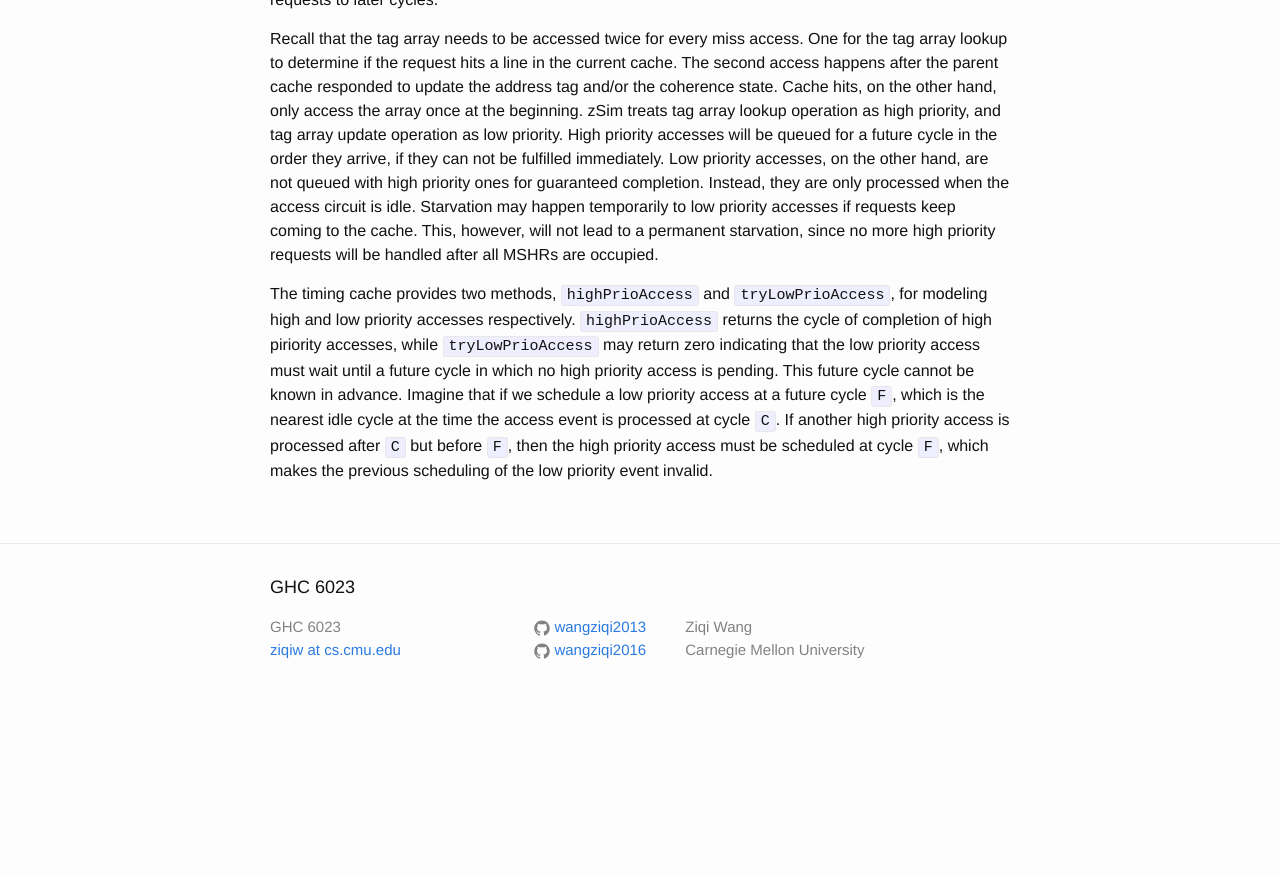
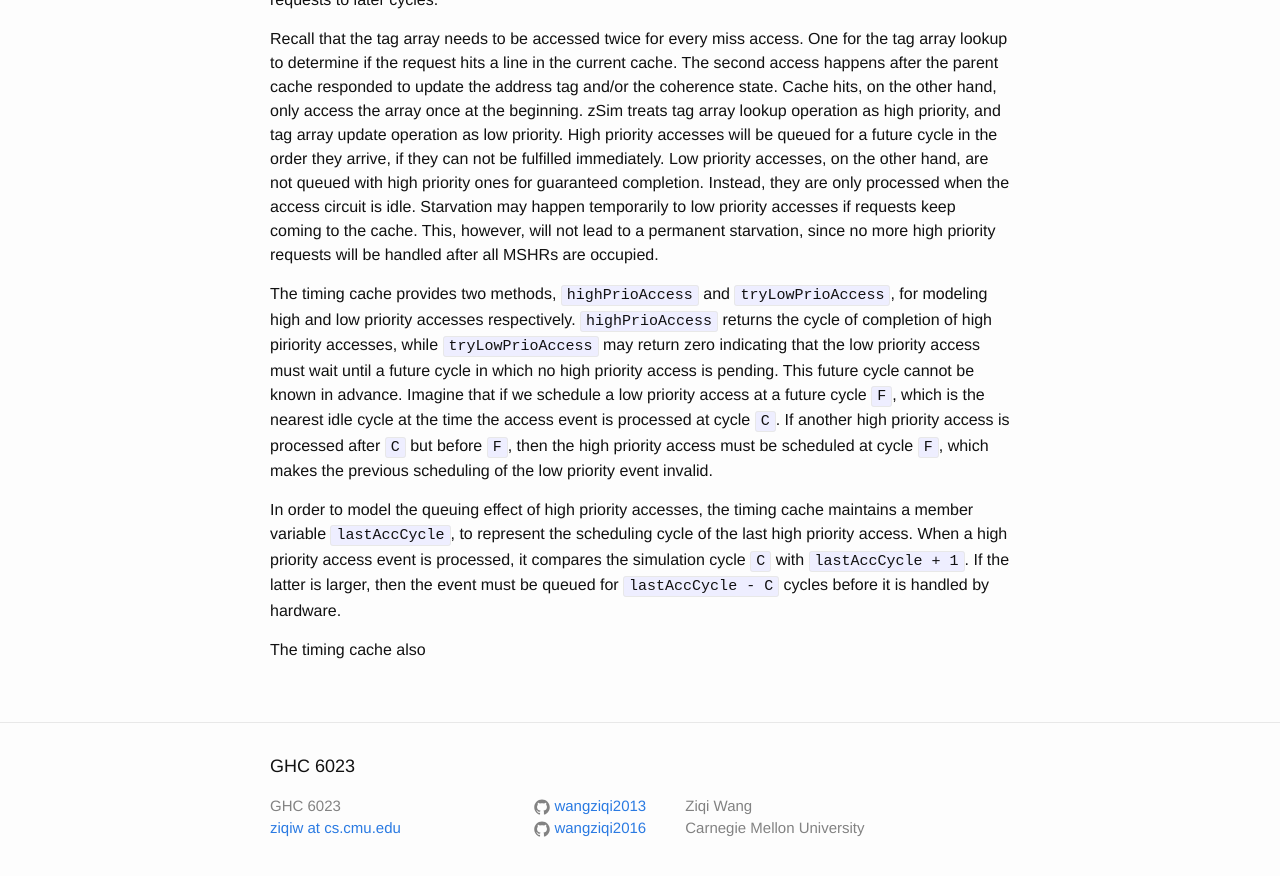
Before and after one commit to wangziqi2013/wangziqi2013.github.io, a Jekyll site: the page built from _posts/2019-01-22-understand-zsim-contention-sim.markdown, in a window 1280 px wide and 900 px high, scrolled down 13214 px. Shown: the top 876 px of the window. Built offline with Jekyll 4.4.1, drawn with Linux system fonts in a browser that asks for light colours; before the commit the page ends 13935 px from its top, so only the background shows below that.

Commit message:
Adding lastAccCycle

```diff
--- a/_posts/2019-01-22-understand-zsim-contention-sim.markdown
+++ b/_posts/2019-01-22-understand-zsim-contention-sim.markdown
@@ -493,3 +493,10 @@ pending. This future cycle cannot be known in advance. Imagine that if we schedu
 `F`, which is the nearest idle cycle at the time the access event is processed at cycle `C`. If another high priority
 access is processed after `C` but before `F`, then the high priority access must be scheduled at cycle `F`, which makes
 the previous scheduling of the low priority event invalid.
+
+In order to model the queuing effect of high priority accesses, the timing cache maintains a member variable `lastAccCycle`,
+to represent the scheduling cycle of the last high priority access. When a high priority access event is processed,
+it compares the simulation cycle `C` with `lastAccCycle + 1`. If the latter is larger, then the event must be queued for
+`lastAccCycle - C` cycles before it is handled by hardware.
+
+The timing cache also
```
